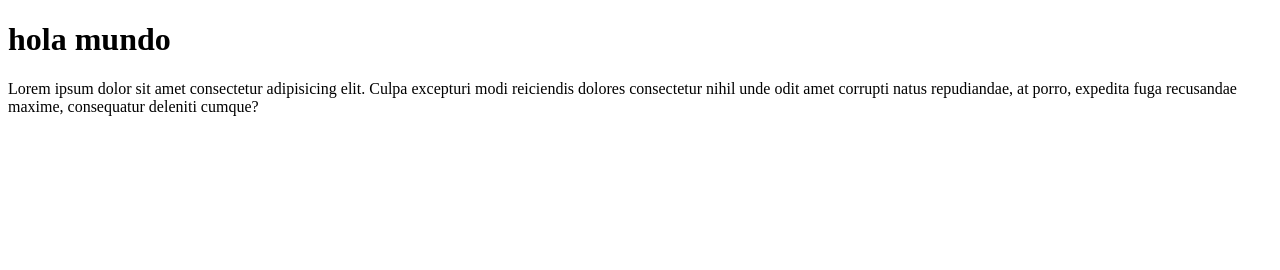
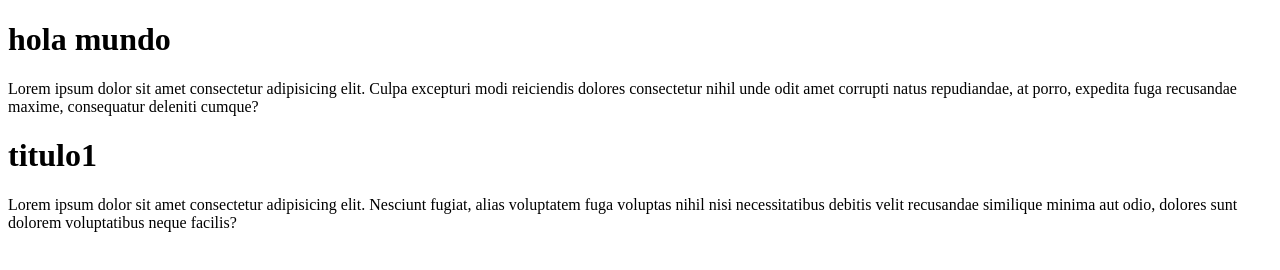
Before and after one commit to Nahuel0102/probandorepositorio, a plain HTML site: page index.html in a window 1280 px wide. Drawn offline with Linux system fonts and the light colour scheme.

Commit message:
agregue un h1 una p

```diff
--- a/index.html
+++ b/index.html
@@ -9,5 +9,7 @@
 <body>
     <h1>hola mundo</h1>
     <p>Lorem ipsum dolor sit amet consectetur adipisicing elit. Culpa excepturi modi reiciendis dolores consectetur nihil unde odit amet corrupti natus repudiandae, at porro, expedita fuga recusandae maxime, consequatur deleniti cumque?</p>
+    <h1>titulo1</h1>
+    <p>Lorem ipsum dolor sit amet consectetur adipisicing elit. Nesciunt fugiat, alias voluptatem fuga voluptas nihil nisi necessitatibus debitis velit recusandae similique minima aut odio, dolores sunt dolorem voluptatibus neque facilis?</p>
 </body>
 </html>
```
